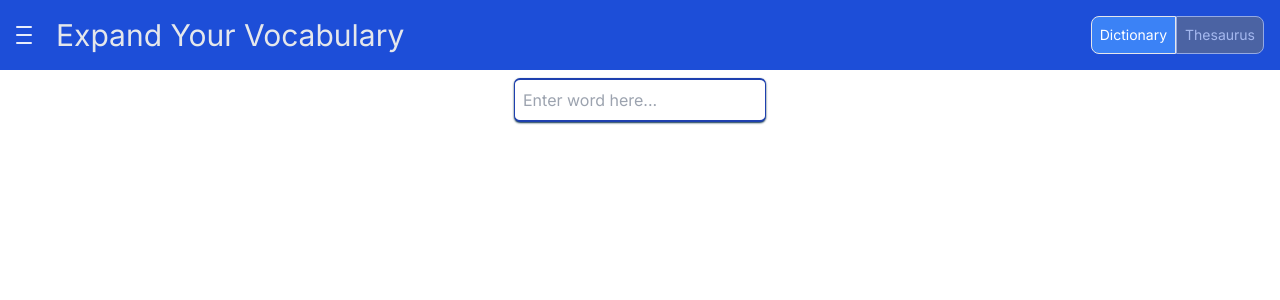
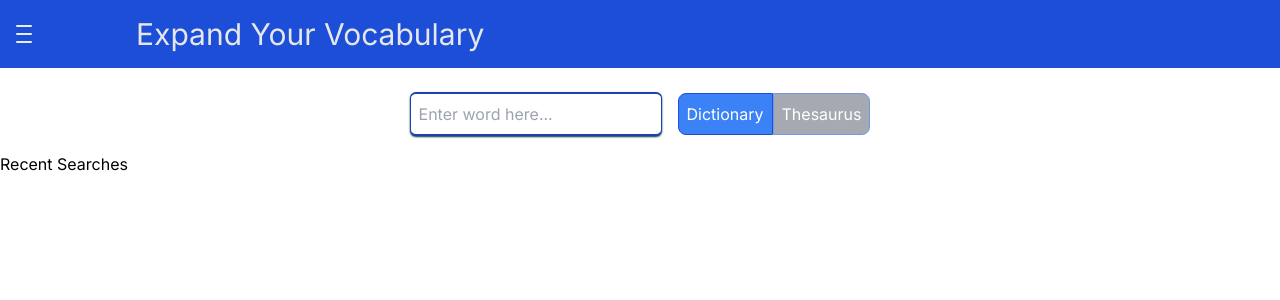
Before and after one commit to Mtec-DrewIvey/React-Dictionary, a Next.js app: page / in a window 1280 px wide. Shown: the top 300 px of the page. Built offline with nearby package versions, Linux system fonts and the light colour scheme.

Commit message:
Cleaned up some functions and added RecentSearches component to show 5 most recent searches Tue Apr 23 11:19:09 MDT 2024

```diff
--- a/app/components/Header.tsx
+++ b/app/components/Header.tsx
@@ -1,27 +1,14 @@
 "use client";
-import { useState } from "react";
-import ToggleType from "./ToggleType";
-import SearchComponent from "./SearchComponent";
+
 import Navigation from "./Navigation";
 
-export default function Header({ isActive, setIsActive }: any) {
-	// const [isActive, setIsActive] = useState(true); Commenting out to put in page.tsx so I can move searchcomponent out of header
-
+export default function Header() {
 	return (
-		<div className="bg-blue-700 py-4 px-4 flex justify-between items-center">
-			<div className="flex gap-4 items-center">
-				<Navigation />
-				<h1 className="text-3xl text-gray-200">Expand Your Vocabulary</h1>
-			</div>
-			<div>
-				<ToggleType
-					rightText="Thesaurus"
-					leftText="Dictionary"
-					isActive={isActive}
-					setIsActive={setIsActive}
-				/>
-			</div>
+		<div className="flex items-center gap-24 bg-blue-700 py-4 px-4">
+			<Navigation />
+			<h1 className="text-3xl text-gray-200 text-center">
+				Expand Your Vocabulary
+			</h1>
 		</div>
 	);
 }
-// when input button for search is clicked... Keep isActive/setActive state in the closest parent component. Also be aware of where we are calling it currently in case we need to restructure.
--- a/app/components/Navigation.tsx
+++ b/app/components/Navigation.tsx
@@ -1,3 +1,4 @@
+"use client";
 import { useState } from "react";
 import HamburgerMenu from "./HamburgerNav";
 import Link from "next/link";
--- /dev/null
+++ b/app/components/RecentSearches.tsx
@@ -0,0 +1,21 @@
+import { useEffect, useState } from "react";
+
+export default function RecentSearchesComponent() {
+	const [recentSearches, setRecentSearches] = useState<string[]>([]);
+
+	useEffect(() => {
+		const searches = JSON.parse(localStorage.getItem("recentSearches") || "[]");
+		setRecentSearches(searches);
+	}, []);
+
+	return (
+		<div>
+			<h2>Recent Searches</h2>
+			<ul>
+				{recentSearches.map((search, index) => (
+					<li key={index}>{search}</li>
+				))}
+			</ul>
+		</div>
+	);
+}
--- a/app/components/SearchComponent.tsx
+++ b/app/components/SearchComponent.tsx
@@ -9,8 +9,9 @@ export default function SearchComponent({
 }: any) {
 	const [searchWord, setSearchWord] = useState("");
 	const [timer, setTimer] = useState(null);
+	const [recentWords, setRecentWord] = useState([]);
 
-	//Debouncer
+	//Debouncer -- set timer to listen to user stop typing before calling API
 	useEffect(() => {
 		if (timer) {
 			clearTimeout(timer);
@@ -20,18 +21,32 @@ export default function SearchComponent({
 				setTimeout(() => {
 					if (isActive) {
 						getDictionary(searchWord);
+						updateRecentSearches(searchWord);
 					} else {
 						getThesaurus(searchWord);
+						updateRecentSearches(searchWord);
 					}
-				}, 1000) as any
+				}, 500) as any
 			);
 		}
 		// eslint-disable-next-line react-hooks/exhaustive-deps
 	}, [searchWord, isActive]);
 
-	// Set search word for input...
+	// Set search word for input
 	function setWord(event: any) {
 		setSearchWord(event.target.value);
+	}
+
+	function updateRecentSearches(searchWord: string) {
+		let recentSearches: string[] = JSON.parse(
+			localStorage.getItem("recentSearches") || "[]"
+		);
+		recentSearches = recentSearches.filter((word) => word !== searchWord);
+		recentSearches.unshift(searchWord);
+		localStorage.setItem(
+			"recentSearches",
+			JSON.stringify(recentSearches.slice(0, 5))
+		);
 	}
 
 	return (
--- a/app/components/ToggleType.tsx
+++ b/app/components/ToggleType.tsx
@@ -1,5 +1,3 @@
-// import { useState } from "react";
-
 export default function ToggleType({
 	leftText,
 	rightText,
@@ -21,9 +19,9 @@ export default function ToggleType({
 	};
 
 	return (
-		<>
+		<div>
 			<button
-				className={`border rounded-l-lg lg:p-2 sm:p-1 text-white lg:text-sm sm:text-xs transition duration-700 ease-in-out ${
+				className={`border border-blue-700 rounded-l-lg p-2 text-white transition duration-700 ease-in-out ${
 					isActive ? "bg-blue-500" : "bg-gray-500 opacity-60"
 				}`}
 				onClick={() => handleClick("dictionary")}
@@ -31,13 +29,13 @@ export default function ToggleType({
 				{leftText}
 			</button>
 			<button
-				className={`border rounded-r-lg lg:p-2 sm:p-1 text-white lg:text-sm sm:text-xs transition duration-700 ease-in-out ${
+				className={`border border-blue-700 rounded-r-lg p-2 text-white transition duration-700 ease-in-out ${
 					isActive ? "bg-gray-500 opacity-60" : "bg-blue-500"
 				}`}
 				onClick={() => handleClick("thesaurus")}
 			>
 				{rightText}
 			</button>
-		</>
+		</div>
 	);
 }
--- a/app/page.tsx
+++ b/app/page.tsx
@@ -3,6 +3,8 @@ import Header from "@/app/components/Header";
 import { useState } from "react";
 import SearchComponent from "./components/SearchComponent";
 import { GetDictionary, GetThesaurus } from "./services/DictionaryThesaurus";
+import ToggleType from "./components/ToggleType";
+import RecentSearchesComponent from "./components/RecentSearches";
 
 export default function Home() {
 	const [content, setContent] = useState(<div></div>);
@@ -10,17 +12,25 @@ export default function Home() {
 
 	return (
 		<>
-			<Header
-				getDictionary={GetDictionary}
-				getThesaurus={GetThesaurus}
-				isActive={isActive}
-				setIsActive={setIsActive}
-			/>
-			<SearchComponent
-				getDictionary={(word: string) => GetDictionary(word, setContent)}
-				getThesaurus={(word: string) => GetThesaurus(word, setContent)}
-				isActive={isActive}
-			/>
+			<Header />
+			<div className="flex justify-center items-center gap-4 my-4">
+				<div>
+					<SearchComponent
+						getDictionary={(word: string) => GetDictionary(word, setContent)}
+						getThesaurus={(word: string) => GetThesaurus(word, setContent)}
+						isActive={isActive}
+					/>
+				</div>
+				<div className="translate-y-1">
+					<ToggleType
+						rightText="Thesaurus"
+						leftText="Dictionary"
+						isActive={isActive}
+						setIsActive={setIsActive}
+					/>
+				</div>
+			</div>
+			<RecentSearchesComponent />
 			{content}
 		</>
 	);
--- a/app/services/DictionaryThesaurus.tsx
+++ b/app/services/DictionaryThesaurus.tsx
@@ -12,7 +12,7 @@ export async function GetDictionary(word: string, setContent: Function) {
 		const result = await response.json();
 		setContent(
 			<div className="flex justify-center">
-				<div className="flex flex-col m-4 p-4 border border-blue-800 shadow-md shadow-slate-400 max-w-72">
+				<div className="flex min-h-32 overflow-y-auto flex-col m-4 p-4 border border-blue-800 shadow-md shadow-slate-400">
 					<h3 className="text-xl text-center font-bold italic">
 						{result.word.charAt(0).toUpperCase() + result.word.substring(1)}
 					</h3>
@@ -41,8 +41,8 @@ export async function GetThesaurus(word: string, setContent: Function) {
 		const limitedAntonyms = result.antonyms.slice(0, 10).join(", ");
 
 		setContent(
-			<div className="flex justify-center max-h-96">
-				<div className="flex flex-col m-4 p-4 border border-blue-800 shadow-md shadow-slate-400 w-10/12">
+			<div className="flex justify-center">
+				<div className="flex min-h-32 overflow-y-auto flex-col m-4 p-4 border border-blue-800 shadow-md shadow-slate-400">
 					<h3 className="text-xl text-center font-bold italic">
 						{result.word.charAt(0).toUpperCase() + result.word.substring(1)}
 					</h3>
```
